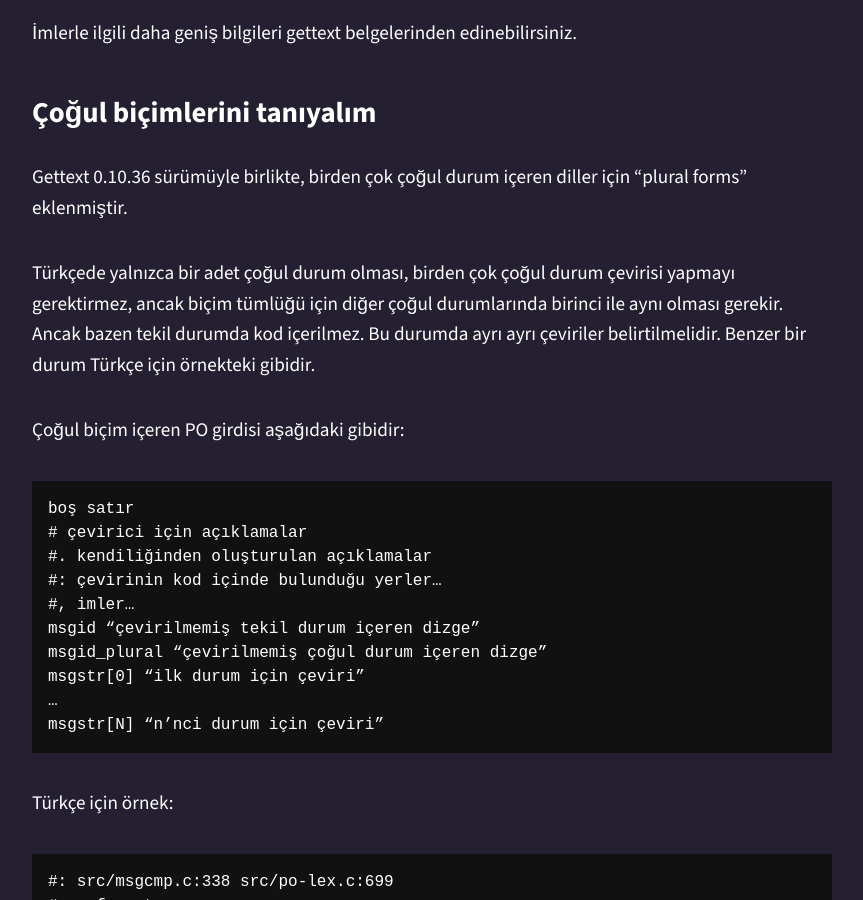
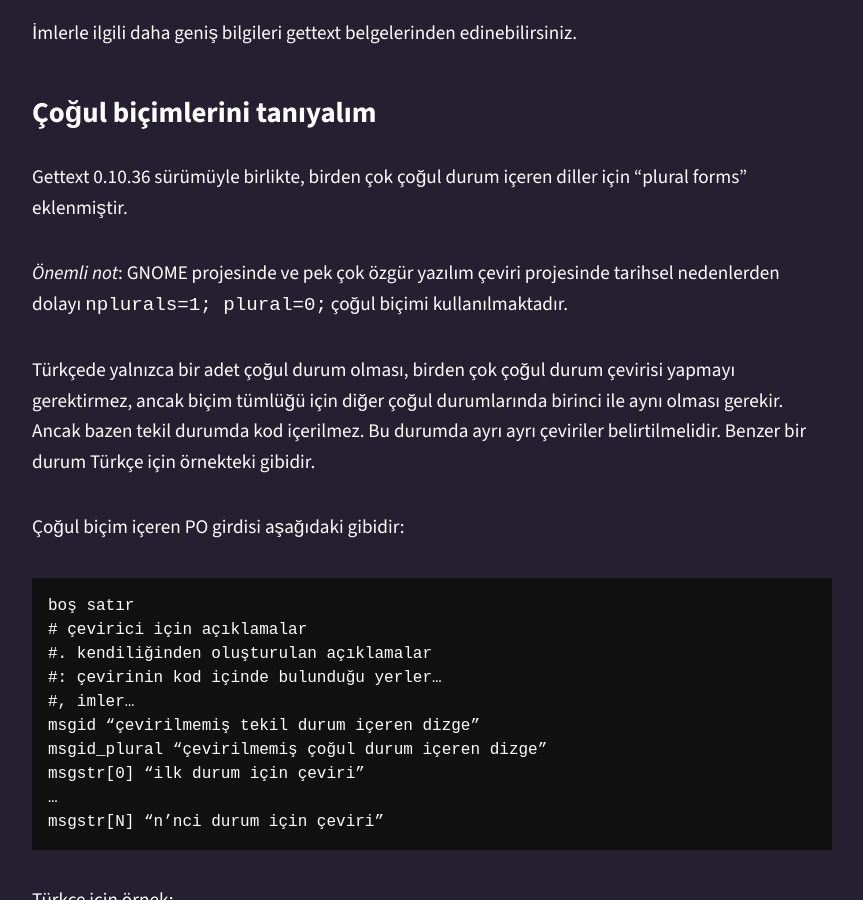
Before and after one commit to gnometurk/gnomeorgtr, a Jekyll site: the page built from ceviri/ceviri-nasil-yapilir.md, in a window 1280 px wide and 900 px high, scrolled down 2356 px. Shown: the whole window, without its empty margins (208-1071 px from the left). Built offline with Jekyll 4.4.1, drawn with Linux system fonts in a browser that asks for light colours.

Commit message:
Update ceviri-nasil-yapilir.md

```diff
--- a/ceviri/ceviri-nasil-yapilir.md
+++ b/ceviri/ceviri-nasil-yapilir.md
@@ -62,6 +62,8 @@ Bu im genelde az rastlanılan ancak çeviri açısından önemli bir imdir.
 ## Çoğul biçimlerini tanıyalım
 
 Gettext 0.10.36 sürümüyle birlikte, birden çok çoğul durum içeren diller için “plural forms” eklenmiştir.
+
+*Önemli not*: GNOME projesinde ve pek çok özgür yazılım çeviri projesinde tarihsel nedenlerden dolayı `nplurals=1; plural=0;` çoğul biçimi kullanılmaktadır.
 
 Türkçede yalnızca bir adet çoğul durum olması, birden çok çoğul durum çevirisi yapmayı gerektirmez, ancak biçim tümlüğü için diğer çoğul durumlarında birinci ile aynı olması gerekir. Ancak bazen tekil durumda kod içerilmez. Bu durumda ayrı ayrı çeviriler belirtilmelidir. Benzer bir durum Türkçe için örnekteki gibidir.
 
```
